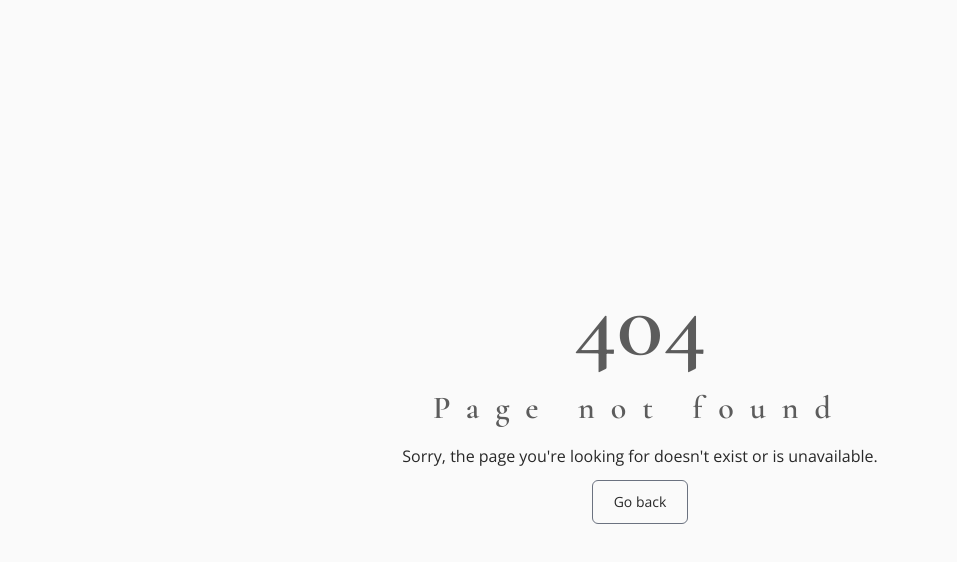
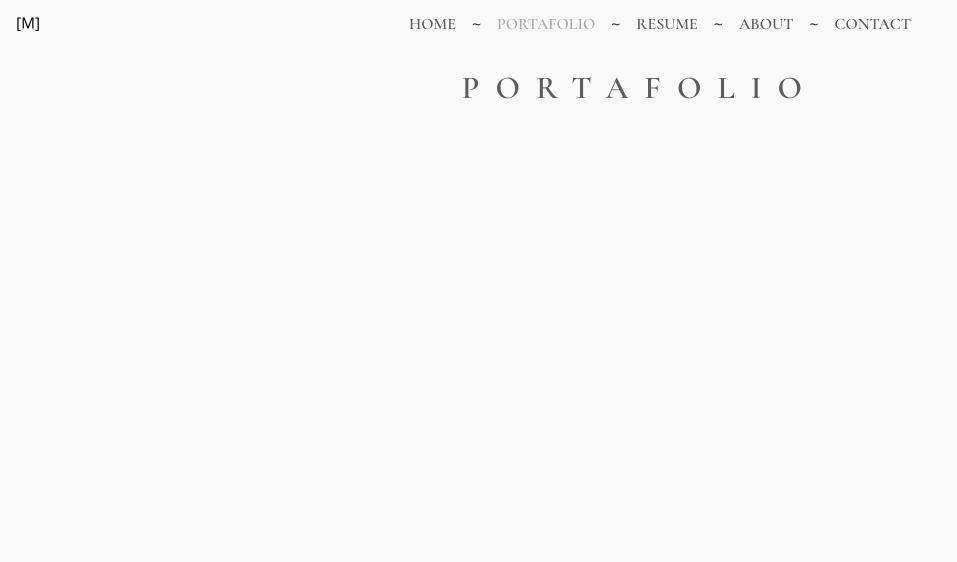
Before and after one commit to barbarasagredo/pao-mendoza-website, a React (Vite) app: page /portafolio in a window 1280 px wide. Before the commit this address had no page. Shown: the top 562 px of the page, without its empty margins (0-957 px from the left). Built offline with nearby package versions, Linux system fonts and the light colour scheme.

Commit message:
navbar created

```diff
--- a/src/App.jsx
+++ b/src/App.jsx
@@ -1,50 +1,27 @@
 import './App.css';
+import Navbar from './components/Navbar';
 import Home from './pages/Home';
 import NotFound from './pages/NotFound';
 import AboutMe from './pages/AboutMe';
 import Contact from './pages/Contact';
 import Portfolio from './pages/Portfolio';
-
+import Resume from './pages/Resume';
 import { Route, Routes } from 'react-router-dom';
-// import { useState } from 'react';
 
 function App() {
   return (
     <>
+      <Navbar />
       <Routes>
         <Route element={<Home />} path='/' />
-        <Route element={<AboutMe />} path='/aboutMe' />
+        <Route element={<Portfolio />} path='/portafolio' />
+        <Route element={<Resume />} path='/resume' />
+        <Route element={<AboutMe />} path='/about' />
         <Route element={<Contact />} path='/contact' />
-        <Route element={<Portfolio />} path='/portfolio' />
         <Route element={<NotFound />} path='*' />
       </Routes>
     </>
   );
-  // const [count, setCount] = useState(0);
-  // return (
-  //   <div className="App">
-  //     <div>
-  //       <a href="https://vitejs.dev" target="_blank">
-  //         <img src={viteLogo} className="logo" alt="Vite logo" />
-  //       </a>
-  //       <a href="https://reactjs.org" target="_blank">
-  //         <img src={reactLogo} className="logo react" alt="React logo" />
-  //       </a>
-  //     </div>
-  //     <h1>Vite + React</h1>
-  //     <div className="card">
-  //       <button onClick={() => setCount((count) => count + 1)}>
-  //         count is {count}
-  //       </button>
-  //       <p>
-  //         Edit <code>src/App.jsx</code> and save to test HMR
-  //       </p>
-  //     </div>
-  //     <p className="read-the-docs">
-  //       Click on the Vite and React logos to learn more
-  //     </p>
-  //   </div>
-  // );
 }
 
 export default App;
--- a/src/components/Navbar.jsx
+++ b/src/components/Navbar.jsx
@@ -0,0 +1,87 @@
+import { NavLink } from 'react-router-dom';
+
+const Navbar = () => {
+  const activeStyle = { color: ' #AAAAAA', fontWeight: 600 };
+
+  const openMenu = () => {
+    let menu = document.getElementById('menu');
+    if (menu.classList.contains('hidden')) {
+      menu.classList.remove('hidden');
+    } else {
+      menu.classList.add('hidden');
+    }
+  };
+
+  return (
+    <nav className='flex justify-between items-center fixed w-full h-12 px-4'>
+      <div className='flex-grow'>
+        <img src='public/m-logo.svg' className='w-6 h-6' alt='mala logo' />
+      </div>
+      <div
+        id='menu'
+        className='md:flex hidden flex-grow justify-start absolute md:relative md:top-0 top-12 md:border-none border-solid md:border-0 border-2  bg-back-gray w-full md:w-fit'
+      >
+        <div className='flex flex-col md:flex-row space-x-4 items-center md:py-0 py-8'>
+          <NavLink
+            to='/'
+            style={({ isActive }) => (isActive ? activeStyle : undefined)}
+            className='pl-4 pb-2 md:pb-0'
+          >
+            HOME
+          </NavLink>
+          <span className='md:visible invisible'>~</span>
+          <NavLink
+            to='/portafolio'
+            style={({ isActive }) => (isActive ? activeStyle : undefined)}
+            className='md:pb-0'
+          >
+            PORTAFOLIO
+          </NavLink>
+          <span className='md:visible invisible'>~</span>
+          <NavLink
+            to='/resume'
+            style={({ isActive }) => (isActive ? activeStyle : undefined)}
+            className='md:pb-0'
+          >
+            RESUME
+          </NavLink>
+          <span className='md:visible invisible'>~</span>
+          <NavLink
+            to='/about'
+            style={({ isActive }) => (isActive ? activeStyle : undefined)}
+            className='md:pb-0'
+          >
+            ABOUT
+          </NavLink>
+          <span className='md:visible invisible'>~</span>
+          <NavLink
+            to='/contact'
+            style={({ isActive }) => (isActive ? activeStyle : undefined)}
+            className='md:pb-0'
+          >
+            CONTACT
+          </NavLink>
+        </div>
+      </div>
+      <div className='flex md:hidden justify-end' onClick={openMenu}>
+        <svg
+          xmlns='http://www.w3.org/2000/svg'
+          width='30'
+          height='30'
+          viewBox='0 0 24 24'
+          fill='none'
+          stroke='#626c7f'
+          strokeWidth='2'
+          strokeLinecap='round'
+          strokeLinejoin='round'
+        >
+          <line x1='3' y1='12' x2='21' y2='12'></line>
+          <line x1='3' y1='6' x2='21' y2='6'></line>
+          <line x1='3' y1='18' x2='21' y2='18'></line>
+        </svg>
+      </div>
+    </nav>
+  );
+};
+
+export default Navbar;
--- /dev/null
+++ b/src/pages/Resume.jsx
@@ -0,0 +1,11 @@
+const Resume = () => {
+  return (
+    <>
+      <div>
+        <h2>Resume</h2>
+      </div>
+    </>
+  );
+};
+
+export default Resume;
--- a/tailwind.config.js
+++ b/tailwind.config.js
@@ -9,6 +9,7 @@ module.exports = {
       colors: {
         'gray-gray': '#D9D9D9',
         'text-strong': '#282828',
+        'back-gray': '#fafafa',
       },
       letterSpacing: {
         tightest: '-.075em',
```
